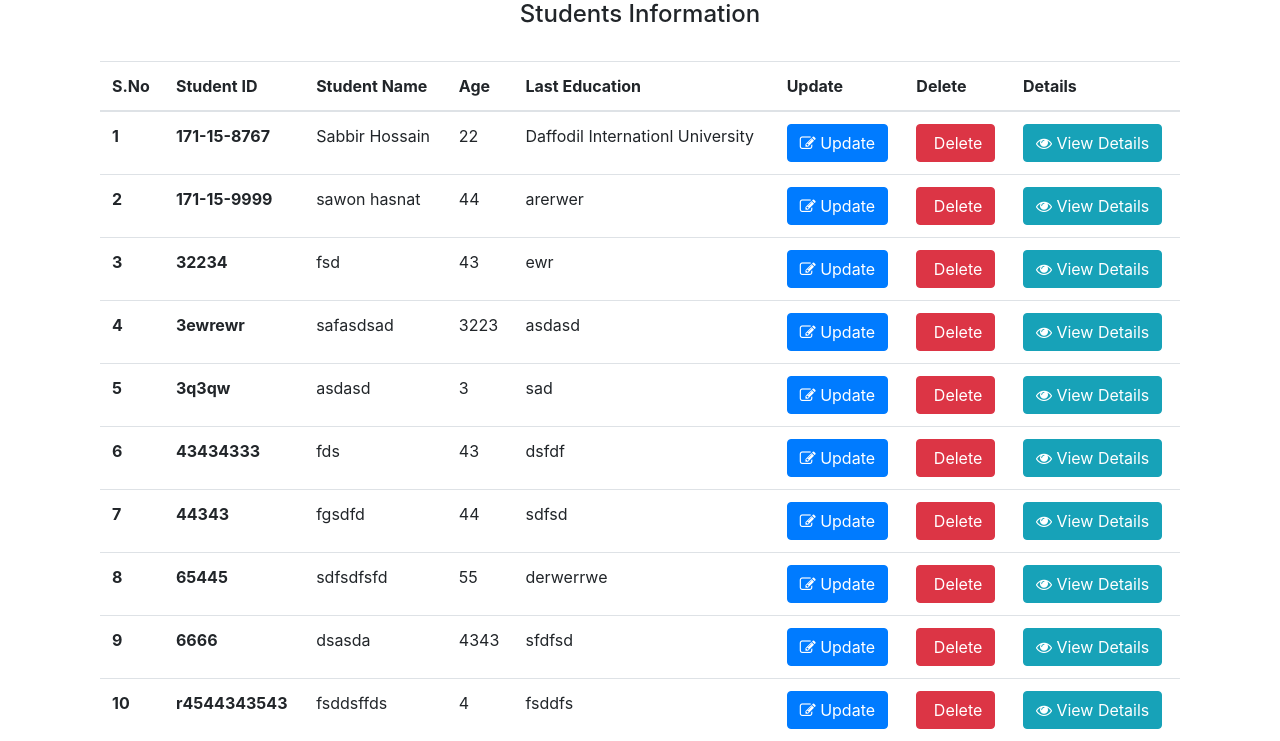
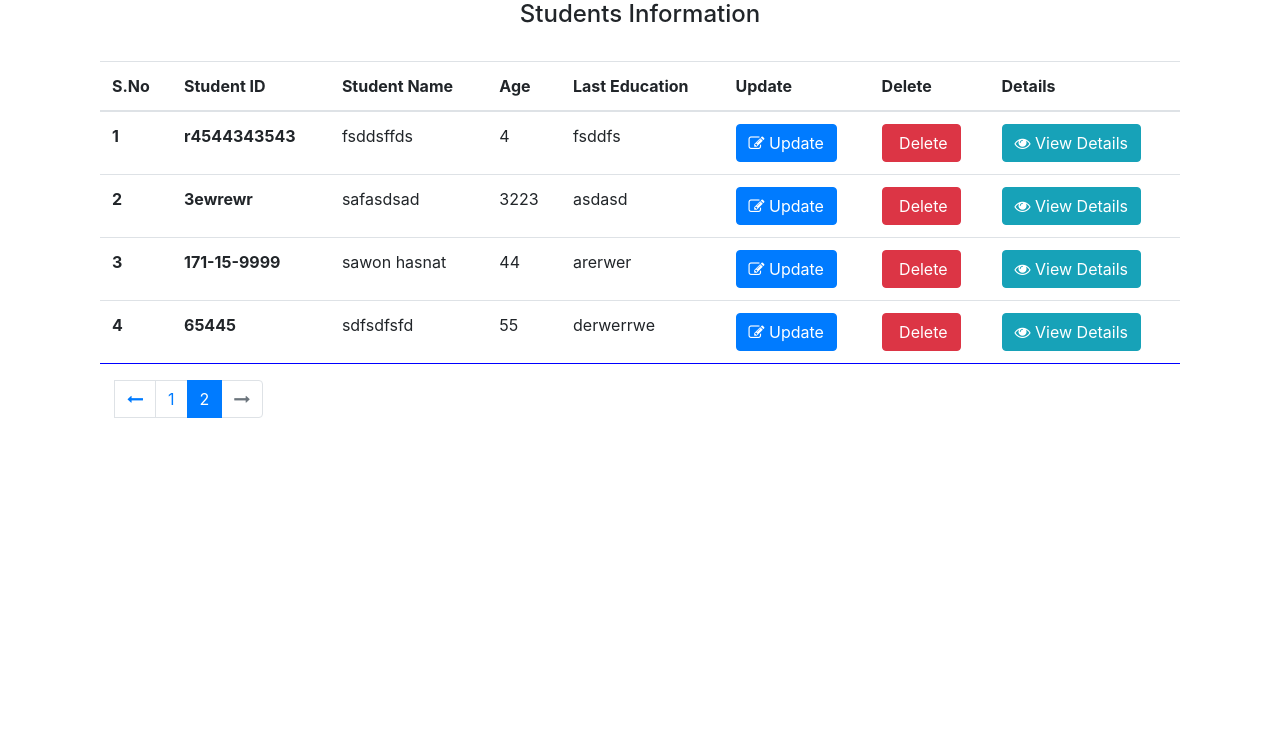
Before and after one commit to Sabbirdiu/StudentInformation, a Django app: page /?page=2 in a window 1280 px wide. Shown: the part 56-797 px from the top of the page. After the commit the page ends 474 px from the top, so only its background shows below. Run offline with Django 3.2, Linux system fonts and the light colour scheme; data comes from the database, SQL or seed files in the repository; both versions use the stored data as it was after the commit; some libraries are stand-ins or nearby versions.

Commit message:
Added pagination

```diff
--- a/student/templates/home.html
+++ b/student/templates/home.html
@@ -53,7 +53,7 @@
                     </tr>
                 </thead>
                 <tbody>
-                    {% for i in stu %}
+                    {% for i in listings %}
                     <tr>
                         <th scope="row">{{forloop.counter}}</th>
                         <th scope="row">{{i.stu_id}}</th>
@@ -83,7 +83,6 @@
                                         <p> <b> Student Name </b>: {{i.name}}</p>
                                         <p><b>Age </b>: {{i.age}}</p>
                                         <p><b>sex</b>: {{i.sex}}</p>
-                                        <p><b>Student phone </b>: {{i.phone}}</p>
                                         <p><b>Father Name </b>: {{i.father_Name}}</p>
                                         <p><b>Mother Name </b> : {{i.mother_Name}}</p>
                                         <p><b>Last Education </b> : {{i.last_Education}}</p>
@@ -96,7 +95,77 @@
                     {% endfor %}
                 </tbody>
             </table>
+            <!--Pagination-->
+            <div class="pagination">
+                <div class="container">
+                    <div class="row mb_65">
+                        <div class="col-12 my-pagination">
+                            <nav aria-label="...">
+                                {% if listings.has_other_pages %}
+                                <ul class="pagination">
+                                    {% if listings.has_previous %}
+
+                                    <a class="page-link" href="?page={{listings.previous_page_number}}"><i
+                                            class="fa fa-long-arrow-left" aria-hidden="true"></i></a>
+
+                                    {% else %}
+                                    <li class="page-item disabled">
+                                        <a class="page-link" href="#"><i class="fa fa-long-arrow-left" aria-hidden="true"></i></a>
+                                    </li>
+                                    {% endif %}
+                                    {% for i in listings.paginator.page_range %}
+                                    {% if listings.number == i %}
+                                    <!-- <li class="page-item active"><a href="page-link">{{i}}</a></li> -->
+                                    <li class="page-item active"><a class="page-link" href="page-link">{{i}}</a></li>
+                                    {% else %}
+                                    <li class="page-item">
+                                        <a href="?page={{i}}" class="page-link">{{i}}</a>
+                                    </li>
+                                    {% endif %}
+                                    {% endfor %}
+
+                                    {% if listings.has_next %}
+                                    <li class="page-item">
+                                        <a class="page-link" href="?page={{listings.next_page_number}}"><i
+                                                class="fa fa-long-arrow-right" aria-hidden="true"></i></a>
+                                    </li>
+                                    {% else %}
+                                    <li class="page-item disabled">
+                                        <a class="page-link" href="#"><i class="fa fa-long-arrow-right" aria-hidden="true"></i></a>
+                                    </li>
+                                    {% endif %}
+
+                                </ul>
+                                {% endif %}
+                            </nav>
+                        </div>
+                    </div>
+                </div>
+            </div>
+
+            <!--/ Pagination-->
             <nav aria-label="Page navigation example text-center">
+                {% if studs.has_other_pages %}
+                <ul class="pagination">
+                    {% if studs.has_previous %}
+                    <li class="page-item"><a class="page-link" href="?page={{ studs.previous_page_number }}">&laquo;</a></li>
+                    {% else %}
+                    <li class="disabled page-item"><span class="page-link">&laquo;</span></li>
+                    {% endif %}
+                    {% for i in studs.paginator.page_range %}
+                        {% if studs.number == i %}
+                        <li class="page-item active"><span class="page-link">{{ i }} <span class="sr-only">(current)</span></span></li>
+                        {% else %}
+                        <li class="page-item"><a class="page-link" href="?page={{ i }}">{{ i }}</a></li>
+                        {% endif %}
+                    {% endfor %}
+                    {% if studs.has_next %}
+                    <li class="page-item"><a class="page-link" href="?page={{ studs.next_page_number }}">&raquo;</a></li>
+                    {% else %}
+                    <li class="page-item disabled"><span>&raquo;</span></li>
+                    {% endif %}
+                </ul>
+                {% endif %}
             </nav>
         </div>
     </div>
--- a/student/views.py
+++ b/student/views.py
@@ -5,13 +5,16 @@ from django.http import  HttpResponseRedirect
 from django.contrib import messages
 from django.shortcuts import get_object_or_404
 from django.contrib.auth.decorators import permission_required
-
+from django.core.paginator import Paginator, EmptyPage, PageNotAnInteger
 
 def home(request):
-    stu = Student.objects.all().order_by('stu_id')
+    stu = Student.objects.order_by('name')
+    paginator = Paginator(stu, 6)
+    page = request.GET.get('page')
+    paged_listings  = paginator.get_page(page)
 
     context = {
-        'stu':stu
+        'listings':paged_listings,
     }
     return render(request,'home.html',context)
 @permission_required('auth.view_user')
```
Also changed, not shown: db.sqlite3.
